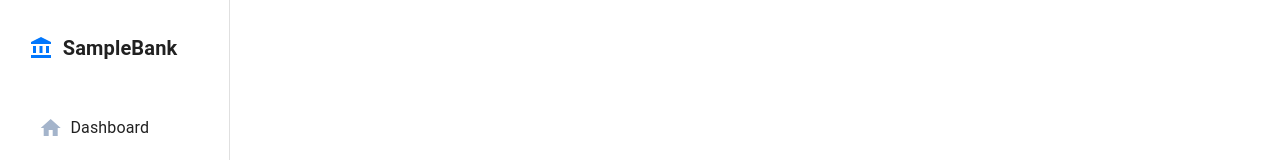
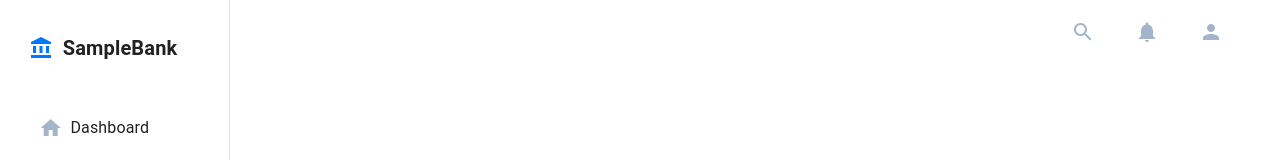
Before and after one commit to tuliodev/bank_sample, a React (Create React App) app: page / in a window 1280 px wide. Shown: the top 160 px of the page. Built offline with nearby package versions, Linux system fonts and the light colour scheme.

Commit message:
feature: add icons  on MenuAppBar

```diff
--- a/src/components/MenuAppBar.jsx
+++ b/src/components/MenuAppBar.jsx
@@ -6,8 +6,12 @@ import CssBaseline from '@mui/material/CssBaseline';
 
 import IconButton from '@mui/material/IconButton';
 
+import PersonIcon from '@mui/icons-material/Person';
+import NotificationsIcon from '@mui/icons-material/Notifications';
+import SearchIcon from '@mui/icons-material/Search';
 import MenuIcon from '@mui/icons-material/Menu';
 import Toolbar from '@mui/material/Toolbar';
+import { Button } from '@mui/material';
 import SideBar from './Sidebar';
 import { MobileOpenContext } from '../Contexts/MobileOpen';
 
@@ -35,10 +39,33 @@ export default function MenuAppBar() {
             aria-label="open drawer"
             edge="start"
             onClick={handleDrawerToggle}
-            sx={{ mr: 2, display: { sm: 'none' }, backgroundColor: 'black' }}
+            sx={{ mr: 2, display: { sm: 'none' }, color: 'black' }}
           >
             <MenuIcon />
           </IconButton>
+          <div style={{
+            position: 'absolute',
+            right: 32,
+
+          }}
+          >
+            <div style={{
+              display: 'flex',
+              alignItems: 'center',
+              justifyContent: 'end',
+              margin: '0 5px',
+            }}
+            >
+              <Button variant="text"><SearchIcon style={{ color: 'A4B4CB' }} /></Button>
+              <Button variant="text"><NotificationsIcon style={{ color: 'A4B4CB' }} /></Button>
+              <Button variant="text">
+                {' '}
+                <PersonIcon style={{ color: 'A4B4CB' }} />
+              </Button>
+
+            </div>
+          </div>
+
         </Toolbar>
       </AppBar>
       <Box
@@ -46,7 +73,6 @@ export default function MenuAppBar() {
         sx={{ width: { sm: drawerWidth }, flexShrink: { sm: 0 } }}
         aria-label="mailbox folders"
       />
-
       <SideBar mobileOpen />
     </Box>
   );
```
